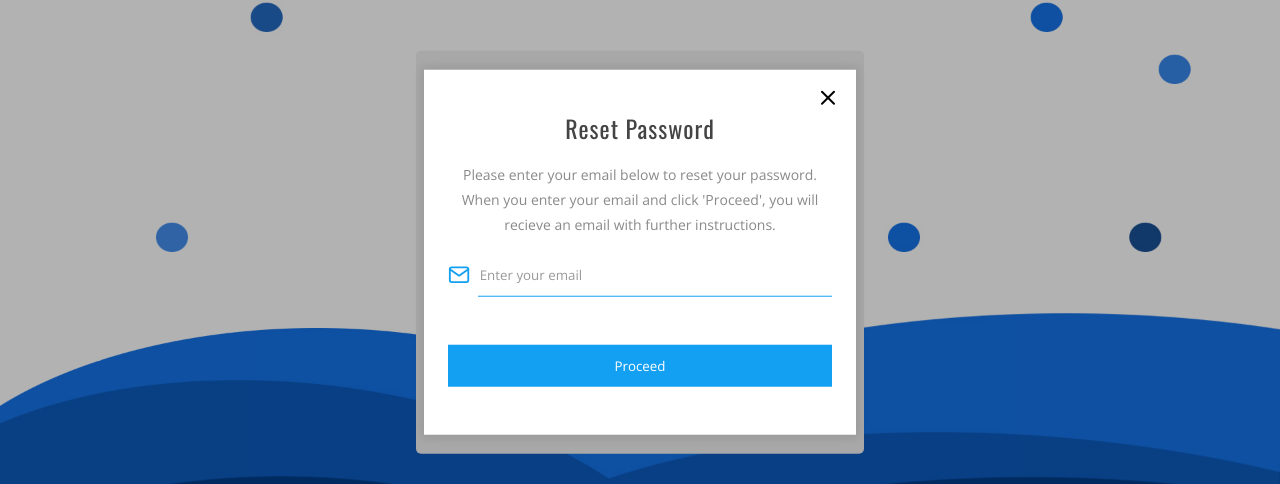
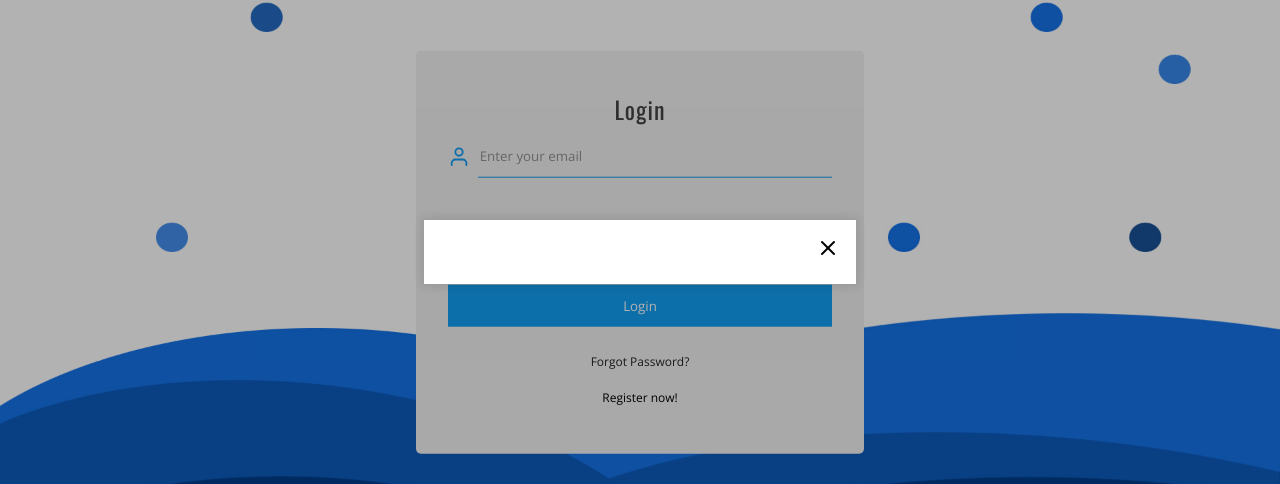
Before and after one commit to sanderhelleso/open-excercise-API, a React (Create React App) app in the folder client/: page /login in a window 1280 px wide. Both pictures are taken after a click on the element "Forgot Password?". Shown: the part 148-632 px from the top of the page. Built offline with nearby package versions, Linux system fonts and the light colour scheme; no server answers; what react-stripe-elements would draw is missing.

Commit message:
Made modal take children and triggertext for toggle span

```diff
--- a/client/src/components/common/modal/Modal.js
+++ b/client/src/components/common/modal/Modal.js
@@ -1,15 +1,31 @@
-import React, { Fragment, useState } from "react";
-
+import React, { Fragment, useState, useEffect } from "react";
+import { createPortal } from "react-dom";
+import styled from "styled-components";
+import { X } from "react-feather";
 import ModalTrigger from "./ModalTrigger";
 import ModalContent from "./ModalContent";
 
+const Portal = ({ children }) => {
+    const modalRoot = document.getElementById("portal");
+    const el = document.createElement("div");
+
+    useEffect(() => {
+        modalRoot.appendChild(el);
+    }, []);
+    useEffect(() => {
+        return () => modalRoot.removeChild(el);
+    });
+    return createPortal(children, el);
+};
+
 const Modal = ({
     triggerText,
-    buttonText,
-    buttonClick,
-    headerText,
-    role,
-    modalContentItems
+    // buttonText,
+    // buttonClick,
+    // headerText,
+    // role,
+    // modalContentItems
+    children
 }) => {
     const [isShowing, setIsShowing] = useState(false);
 
@@ -21,24 +37,136 @@ const Modal = ({
         setIsShowing(false);
     };
 
-    const onKeyDown = ({ keyCode }) => keyCode === 27 && closeModal();
-
     return (
         <Fragment>
             <ModalTrigger onClick={openModal} triggerText={triggerText} />
             {isShowing ? (
-                <ModalContent
-                    onKeyDown={onKeyDown}
-                    headerText={headerText}
-                    buttonText={buttonText}
-                    onClick={closeModal}
-                    role={role}
-                    modalContentItems={modalContentItems}
-                    buttonClick={buttonClick}
-                />
+                // <ModalContent
+                //     onKeyDown={onKeyDown}
+                //     headerText={headerText}
+                //     buttonText={buttonText}
+                //     onClick={closeModal}
+                //     role={role}
+                //     modalContentItems={modalContentItems}
+                //     buttonClick={buttonClick}
+                // />
+                <Portal>
+                    <StyledModalCover onClick={closeModal}>
+                        <StyledModal onClick={e => e.stopPropagation()}>
+                            <X className="close" onClick={closeModal} />
+                            {children}
+                        </StyledModal>
+                    </StyledModalCover>
+                </Portal>
             ) : null}
         </Fragment>
     );
 };
 
 export default Modal;
+
+const StyledModalCover = styled.aside`
+    transform: translateY(-100vh);
+    position: fixed;
+    top: 0;
+    left: 0;
+    width: 100%;
+    height: 100%;
+    z-index: 10;
+    transition: all 10s;
+
+    transform: translateZ(0);
+    background-color: #0000004d;
+
+    -webkit-animation: fadein 0.5s; /* Safari, Chrome and Opera > 12.1 */
+    -moz-animation: fadein 0.5s; /* Firefox < 16 */
+    -ms-animation: fadein 0.5s; /* Internet Explorer */
+    -o-animation: fadein 0.5s; /* Opera < 12.1 */
+    animation: fadein 0.5s;
+
+    @keyframes fadein {
+        from {
+            opacity: 0;
+        }
+        to {
+            opacity: 1;
+        }
+    }
+
+    /* Firefox < 16 */
+    @-moz-keyframes fadein {
+        from {
+            opacity: 0;
+        }
+        to {
+            opacity: 1;
+        }
+    }
+
+    /* Safari, Chrome and Opera > 12.1 */
+    @-webkit-keyframes fadein {
+        from {
+            opacity: 0;
+        }
+        to {
+            opacity: 1;
+        }
+    }
+
+    /* Internet Explorer */
+    @-ms-keyframes fadein {
+        from {
+            opacity: 0;
+        }
+        to {
+            opacity: 1;
+        }
+    }
+
+    /* Opera < 12.1 */
+    @-o-keyframes fadein {
+        from {
+            opacity: 0;
+        }
+        to {
+            opacity: 1;
+        }
+    }
+`;
+
+const StyledModal = styled.div`
+    position: fixed;
+    top: 0;
+    left: 0;
+    width: 100%;
+    height: 100%;
+    padding: 2.5em 1.5em 1.5em 1.5em;
+    background-color: #ffffff;
+    box-shadow: 0 0 10px 3px rgba(0, 0, 0, 0.1);
+    overflow-y: auto;
+    -webkit-overflow-scrolling: touch;
+
+    @media screen and (min-width: 250px) {
+        left: 50%;
+        top: 50%;
+        height: auto;
+        transform: translate(-50%, -50%);
+        max-width: 30%;
+    }
+
+    @media screen and (max-width: 768px) {
+        max-width: 85%;
+    }
+
+    .close {
+        position: absolute;
+        top: 0;
+        right: 0;
+        padding: 1rem;
+
+        :hover {
+            color: red;
+            cursor: pointer;
+        }
+    }
+`;
```
